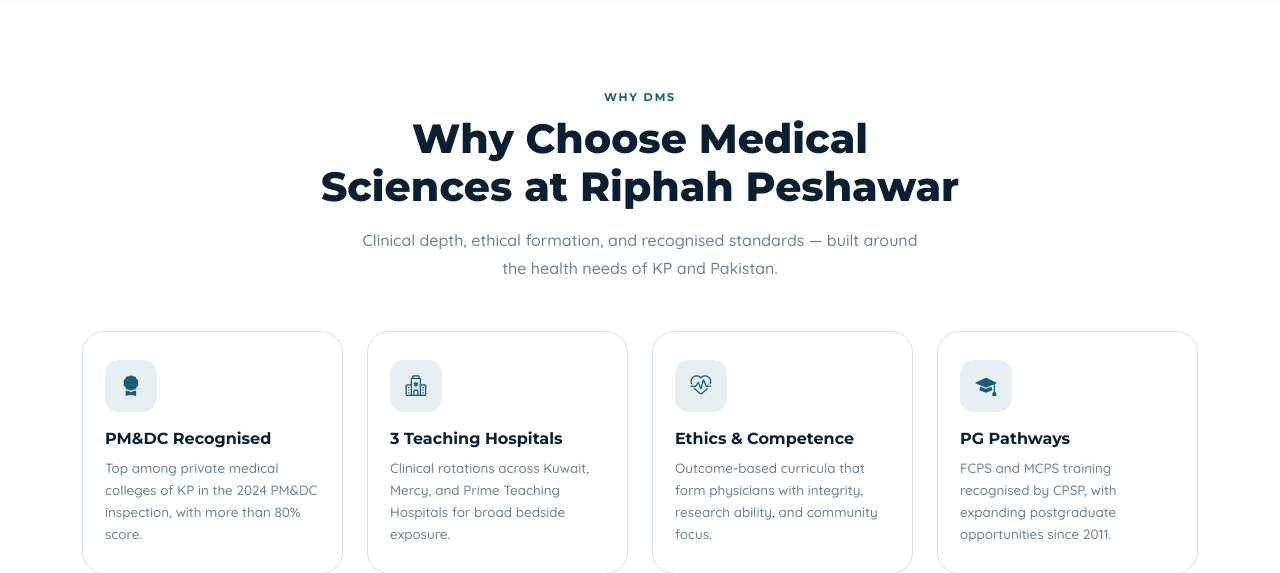
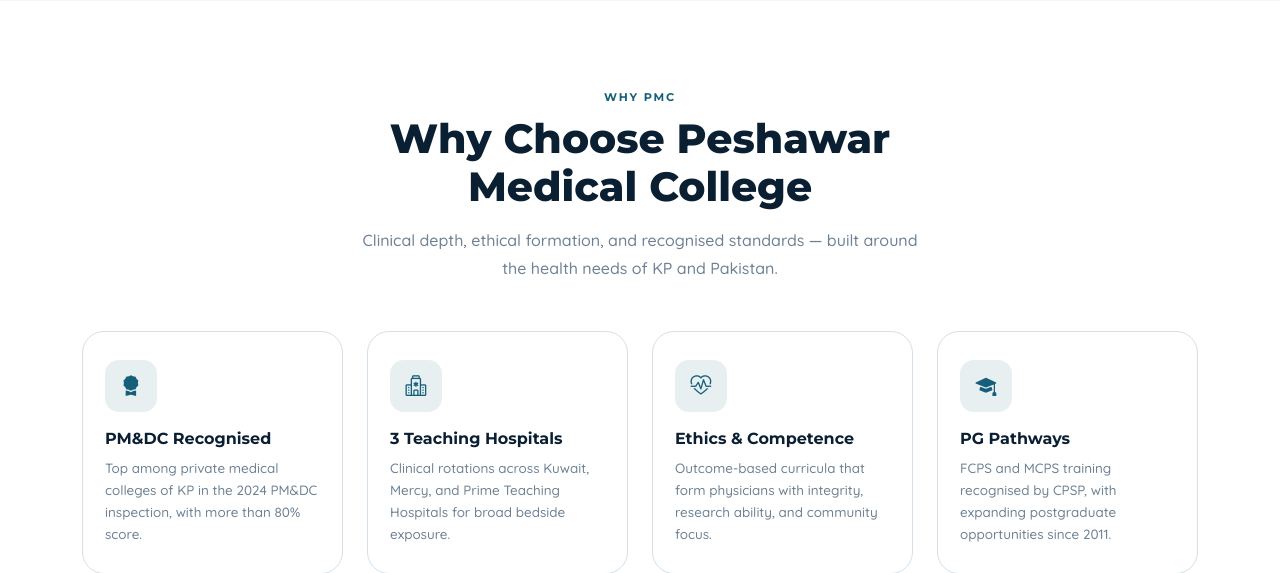
Before and after one commit to Prime-Foundation-Peshawar/dms, a PHP site: page / in a window 1280 px wide. Shown: the part 2278-2851 px from the top of the page. Run offline with PHP 8.4, Linux system fonts and the light colour scheme.

Commit message:
Update index.php

```diff
--- a/index.php
+++ b/index.php
@@ -165,8 +165,8 @@ include('includes/header.php');
 <section class="pmc-section" id="why-dms">
   <div class="container">
     <div class="home-sec-head text-center fu">
-      <span class="sec-eyebrow">Why DMS</span>
-      <h2 class="sec-title">Why Choose Medical Sciences at Riphah Peshawar</h2>
+      <span class="sec-eyebrow">Why PMC</span>
+      <h2 class="sec-title">Why Choose Peshawar Medical College</h2>
       <p class="sec-desc">Clinical depth, ethical formation, and recognised standards — built around the health needs of KP and Pakistan.</p>
     </div>
     <div class="row g-4">
```
